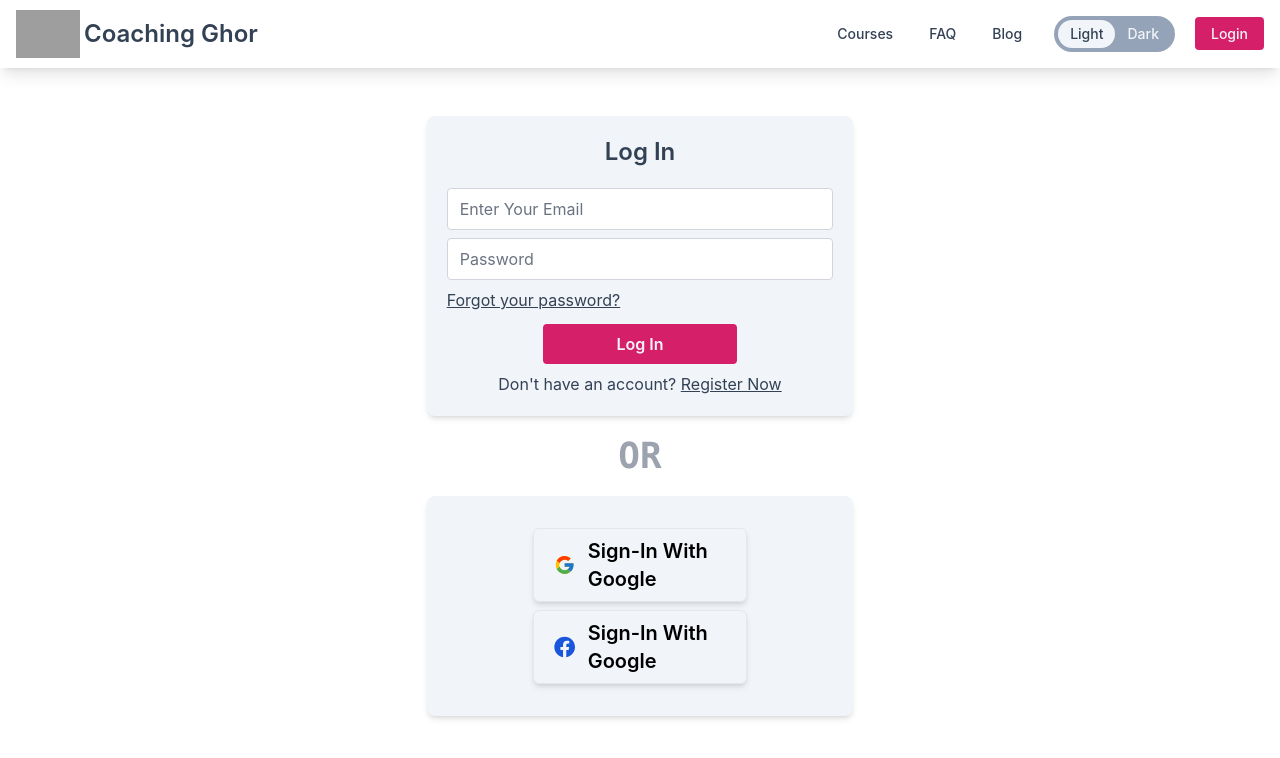
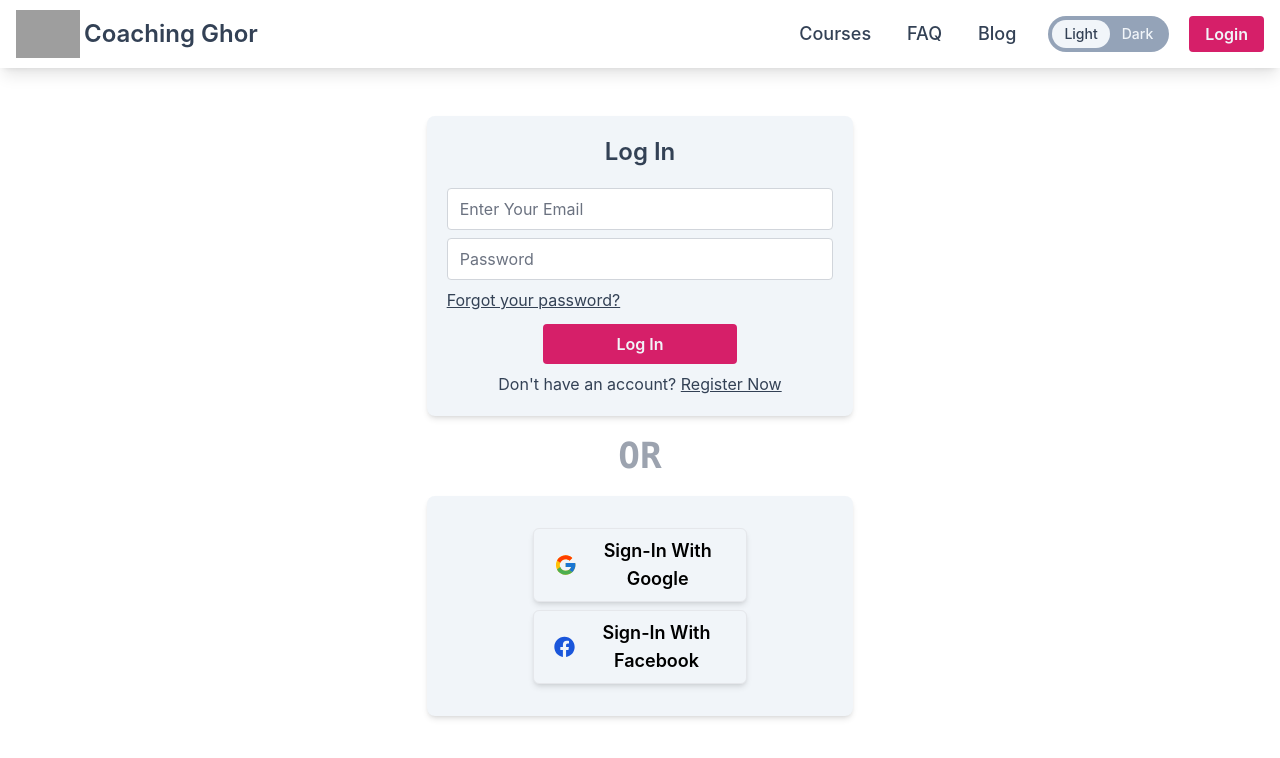
Before and after one commit to niloy143/coaching-ghor, a React (Create React App) app: page /login in a window 1280 px wide. Shown: the top 758 px of the page. Built offline with nearby package versions, Linux system fonts and the light colour scheme; grey boxes are pictures that could not be loaded.

Commit message:
some modifications

```diff
--- a/src/components/GoogleFacebookSignIn/GoogleFacebookSignIn.js
+++ b/src/components/GoogleFacebookSignIn/GoogleFacebookSignIn.js
@@ -8,13 +8,13 @@ const GoogleFacebookSignIn = () => {
     const { dark } = useContext(ContextCreator);
     return (
         <div className={`${dark ? 'bg-slate-500' : 'bg-slate-100'} shadow-md w-11/12 sm:w-2/3 md:w-1/2 xl:w-1/3 mx-auto flex flex-col gap-2 py-8 mb-12 rounded-lg`}>
-            <div className='flex items-center justify-center gap-3 w-1/2 mx-auto border shadow-md px-5 py-2 rounded-md cursor-pointer hover:shadow-none hover:translate-y-0.5 bg-slate-100'>
+            <div className='flex items-center gap-3 w-1/2 mx-auto border shadow-md px-5 py-2 rounded-md cursor-pointer hover:shadow-none hover:translate-y-0.5 bg-slate-100'>
                 <FcGoogle className='text-3xl' />
-                <p className='text-xl font-semibold'>Sign-In With Google</p>
+                <p className='text-lg font-semibold grow text-center'>Sign-In With Google</p>
             </div>
-            <div className='flex items-center justify-center gap-3 w-1/2 mx-auto border shadow-md px-5 py-2 rounded-md cursor-pointer hover:shadow-none hover:translate-y-0.5 bg-slate-100'>
+            <div className='flex items-center gap-3 w-1/2 mx-auto border shadow-md px-5 py-2 rounded-md cursor-pointer hover:shadow-none hover:translate-y-0.5 bg-slate-100'>
                 <FaFacebook className='text-blue-700 text-3xl' />
-                <p className='text-xl font-semibold'>Sign-In With Google</p>
+                <p className='text-lg font-semibold grow text-center'>Sign-In With Facebook</p>
             </div>
         </div>
     );
--- a/src/components/NavigationBar/NavigationBar.js
+++ b/src/components/NavigationBar/NavigationBar.js
@@ -25,7 +25,7 @@ const NavigationBar = () => {
             <Navbar.Toggle className={`${dark ? 'toggle-button-dark' : 'text-slate-700'}`} />
             <Navbar.Collapse>
                 <div className='flex flex-col md:flex-row items-center gap-5 pb-5 md:pb-0'>
-                    <div className='flex gap-3'>
+                    <div className='flex gap-3 text-base sm:text-lg'>
                         <NavLink className={({ isActive }) => `py-1 px-3 rounded hover:bg-slate-200 hover:text-slate-700 ${isActive && 'bg-slate-200 text-slate-700'}`} to="/courses">Courses</NavLink>
                         <NavLink className={({ isActive }) => `py-1 px-3 rounded hover:bg-slate-200 hover:text-slate-700 ${isActive && 'bg-slate-200 text-slate-700'}`} to="/faq">FAQ</NavLink>
                         <NavLink className={({ isActive }) => `py-1 px-3 rounded hover:bg-slate-200 hover:text-slate-700 ${isActive && 'bg-slate-200 text-slate-700'}`} to="/blog">Blog</NavLink>
@@ -35,7 +35,7 @@ const NavigationBar = () => {
                         <button onClick={() => handleMode(true)} className={`py-1 px-3 ${dark ? 'bg-slate-100 text-slate-700' : 'text-slate-100'} rounded-full`}>Dark</button>
                     </div>
                     <div>
-                        <NavLink to="/login" state={location} className={`px-4 py-2 ${dark ? 'bg-pink-800' : 'bg-pink-600'} text-slate-100 rounded`}>Login</NavLink>
+                        <NavLink to="/login" state={location} className={`px-4 py-2 ${dark ? 'bg-pink-800' : 'bg-pink-600'} text-slate-100 text-base font-semibold rounded`}>Login</NavLink>
                     </div>
                 </div>
             </Navbar.Collapse>
```
